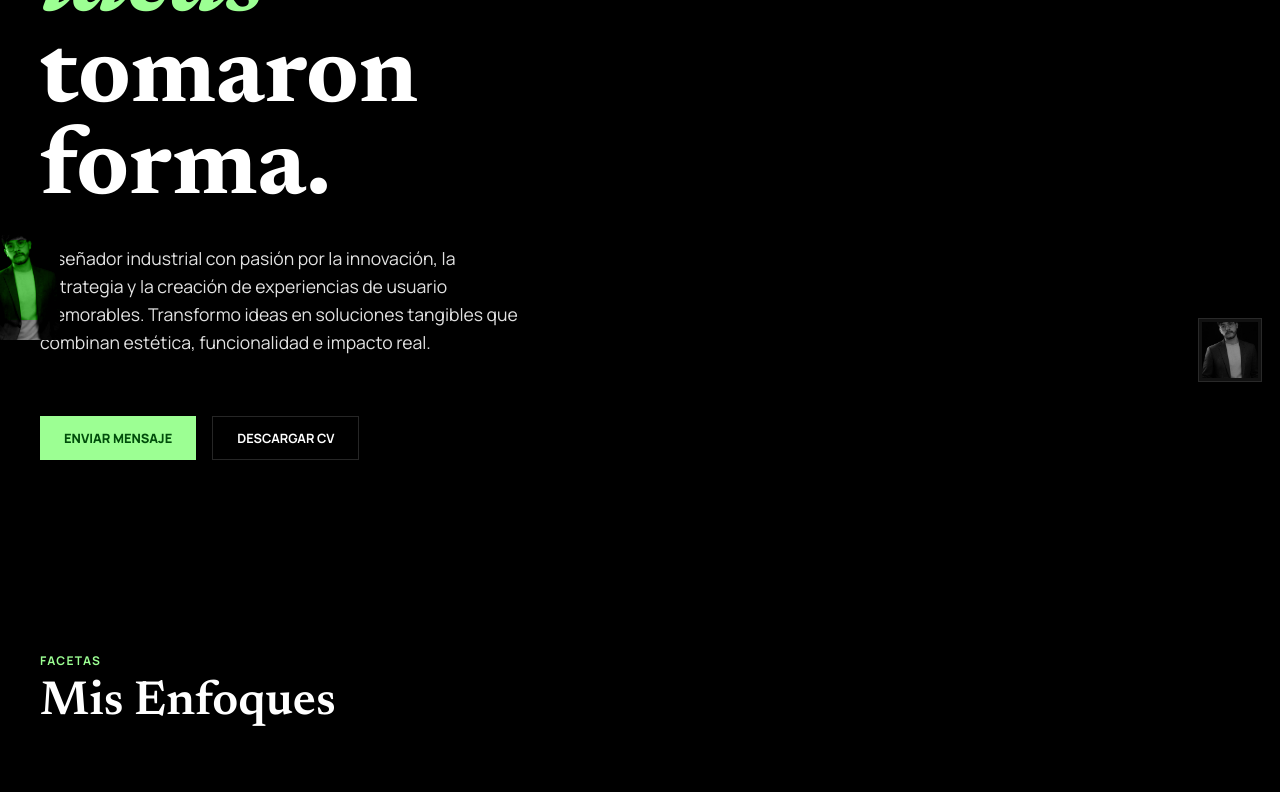
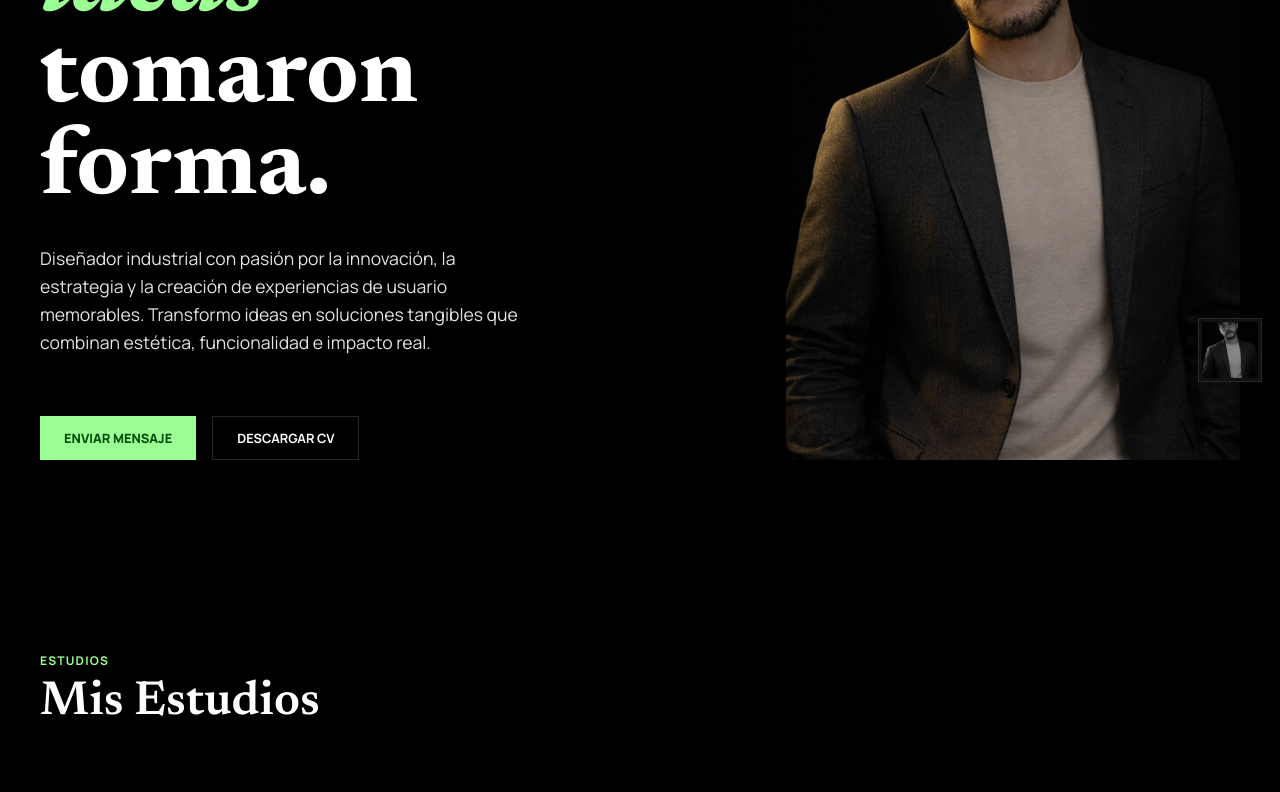
Before and after one commit to yekam97/yekam97.github.io, a Next.js app: page / in a window 1280 px wide. Shown: the part 400-1192 px from the top of the page. Built offline with nearby package versions, Linux system fonts and the light colour scheme.

Commit message:
feat: fix hero layout and update section titles to user preference

```diff
--- a/components/Contact.js
+++ b/components/Contact.js
@@ -18,8 +18,7 @@ const Contact = () => {
       </motion.div>
 
       <div className={styles.bottomBar}>
-        <div className="container" style={{ display: 'flex', justifyContent: 'space-between', fontSize: '0.65rem' }}>
-          <span>UN ESTUDIO DE DISEÑO INDUSTRIAL - CONSTRUIDO PARA LA PRECISIÓN</span>
+        <div className="container" style={{ display: 'flex', justifyContent: 'flex-end', fontSize: '0.65rem' }}>
           <div style={{ display: 'flex', gap: 'var(--spacing-4)' }}>
             <a href="#">LINKEDIN</a>
             <a href="#">INSTAGRAM</a>
--- a/components/Hero.js
+++ b/components/Hero.js
@@ -35,17 +35,18 @@ const Hero = () => {
       </motion.div>
 
       <motion.div
-        className={styles.imageColumn}
+        className={styles.photoColumn}
         initial={{ opacity: 0, scale: 0.95 }}
         animate={{ opacity: 1, scale: 1 }}
         transition={{ duration: 1, delay: 0.2 }}
       >
-        <div className={styles.neonBox}>
+        <div className={styles.imageWrapper}>
           <img
             src="/images/camilo-portrait.jpg"
             alt="Camilo Gamba"
             className={styles.profileImage}
           />
+          <div className={styles.neonBoxOverlay} />
         </div>
       </motion.div>
     </section>
--- a/components/Hero.module.css
+++ b/components/Hero.module.css
@@ -51,40 +51,36 @@
 }
 
 .photoColumn {
-  position: relative;
   display: flex;
   justify-content: flex-end;
+  height: 100%;
 }
 
 .imageWrapper {
   width: 100%;
-  max-width: 500px;
+  aspect-ratio: 4 / 5;
   background: var(--surface-low);
   position: relative;
+  overflow: visible;
 }
 
 .profileImage {
   width: 100%;
-  height: auto;
+  height: 100%;
+  object-fit: cover;
   display: block;
-  filter: grayscale(1) contrast(1.1);
-  mix-blend-mode: luminosity;
+  filter: grayscale(0.2) brightness(0.9);
 }
 
-.neonBox {
+.neonBoxOverlay {
   position: absolute;
-  bottom: 10%;
+  top: -20px;
   left: -20px;
-  width: 80px;
-  height: 80px;
-  background: var(--primary);
-  display: flex;
-  align-items: center;
-  justify-content: center;
-  color: var(--on-primary);
-  font-weight: 900;
-  font-size: 2rem;
-  z-index: 2;
+  width: 100px;
+  height: 100px;
+  border: 2px solid var(--primary);
+  box-shadow: 0 0 20px var(--primary);
+  z-index: -1;
 }
 
 @media (max-width: 1024px) {
@@ -107,8 +103,4 @@
   .ctaGroup {
     justify-content: center;
   }
-
-  .neonBox {
-    left: 10%;
-  }
 }
--- a/components/Portfolio.js
+++ b/components/Portfolio.js
@@ -33,7 +33,7 @@ const Portfolio = () => {
         <section id="portfolio" className="container section-padding">
             <div style={{ display: 'flex', justifyContent: 'space-between', alignItems: 'flex-end', marginBottom: 'var(--spacing-12)' }}>
                 <div>
-                    <h2 className="newsreader" style={{ fontSize: '3.5rem' }}>Artefactos Selectos</h2>
+                    <h2 className="newsreader" style={{ fontSize: '3.5rem' }}>Proyectos</h2>
                     <p className="description" style={{ marginTop: '0.5rem' }}>Una curaduría de proyectos que definen la innovación industrial.</p>
                 </div>
                 <a href="#" className={styles.viewMore}>VER ARCHIVO →</a>
--- a/components/Roles.js
+++ b/components/Roles.js
@@ -28,8 +28,8 @@ const Roles = () => {
         viewport={{ once: true }}
         transition={{ duration: 0.6 }}
       >
-        <span className="label-md">Facetas</span>
-        <h2 className="newsreader" style={{ fontSize: '3rem', marginBottom: 'var(--spacing-12)' }}>Mis Enfoques</h2>
+        <span className="label-md">Estudios</span>
+        <h2 className="newsreader" style={{ fontSize: '3rem', marginBottom: 'var(--spacing-12)' }}>Mis Estudios</h2>
 
         <div className={styles.facetsGrid}>
           {rolesData.map((role, idx) => (
```
